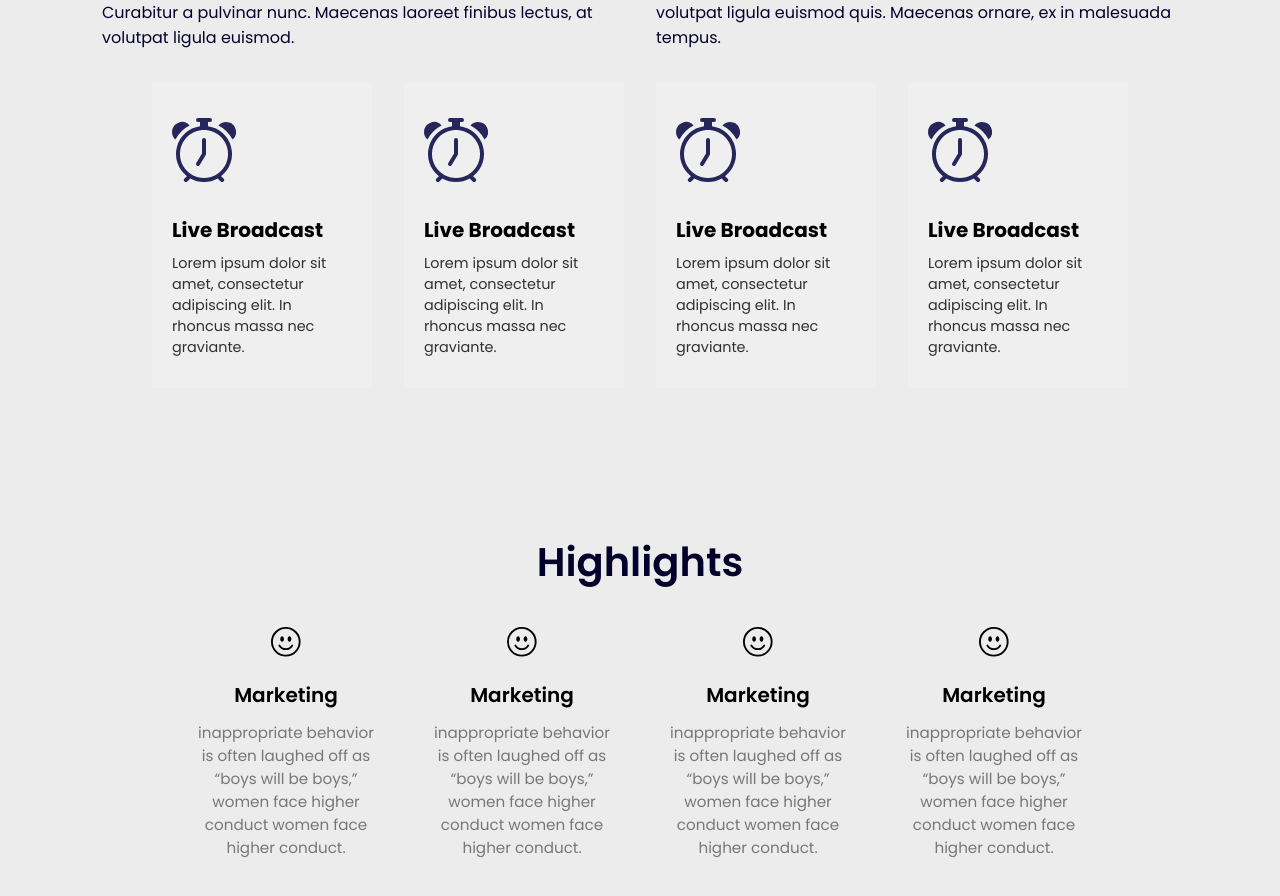
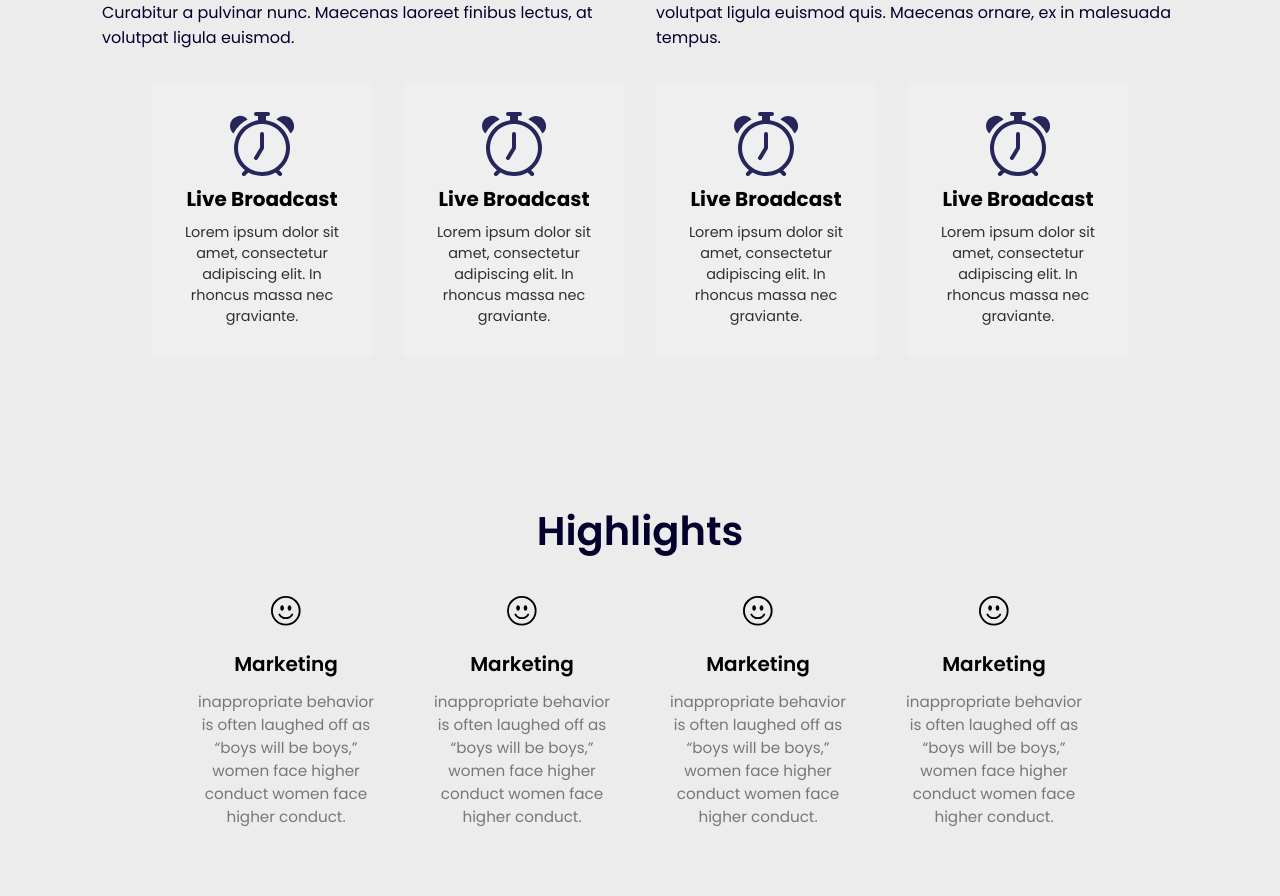
Before and after one commit to Excel2022Web/devsprint, a React (Create React App) app: page / in a window 1280 px wide. Shown: the part 1010-1906 px from the top of the page. Built offline with nearby package versions, Linux system fonts and the light colour scheme.

Commit message:
Centered stuff

```diff
--- a/src/components/About/AboutCard/AboutCard.css
+++ b/src/components/About/AboutCard/AboutCard.css
@@ -19,14 +19,19 @@
   font-size: 4rem;
   color: #27265b;
   transition: all 0.3s ease;
+  display: flex;
+  justify-content: center;
+  align-items: center;
 }
 .aboutcard_title {
   font-size: 1.25rem;
+  text-align: center;
 }
 .aboutcard_desc {
   font-size: 0.9rem;
   font-weight: 400;
   opacity: 0.8;
+  text-align: center;
 }
 .aboutCard:hover .aboutcard_icon {
   color: #fff;
```
